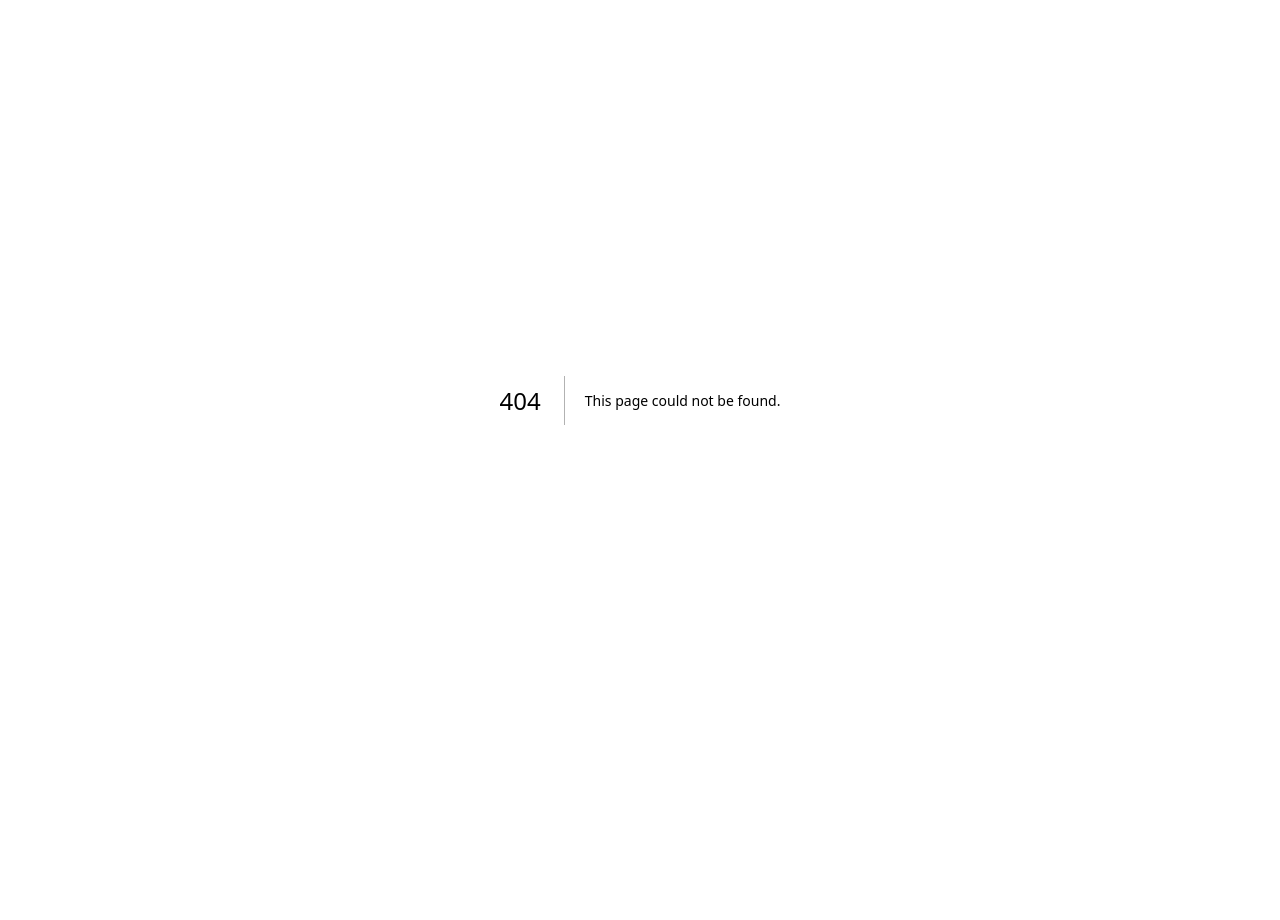
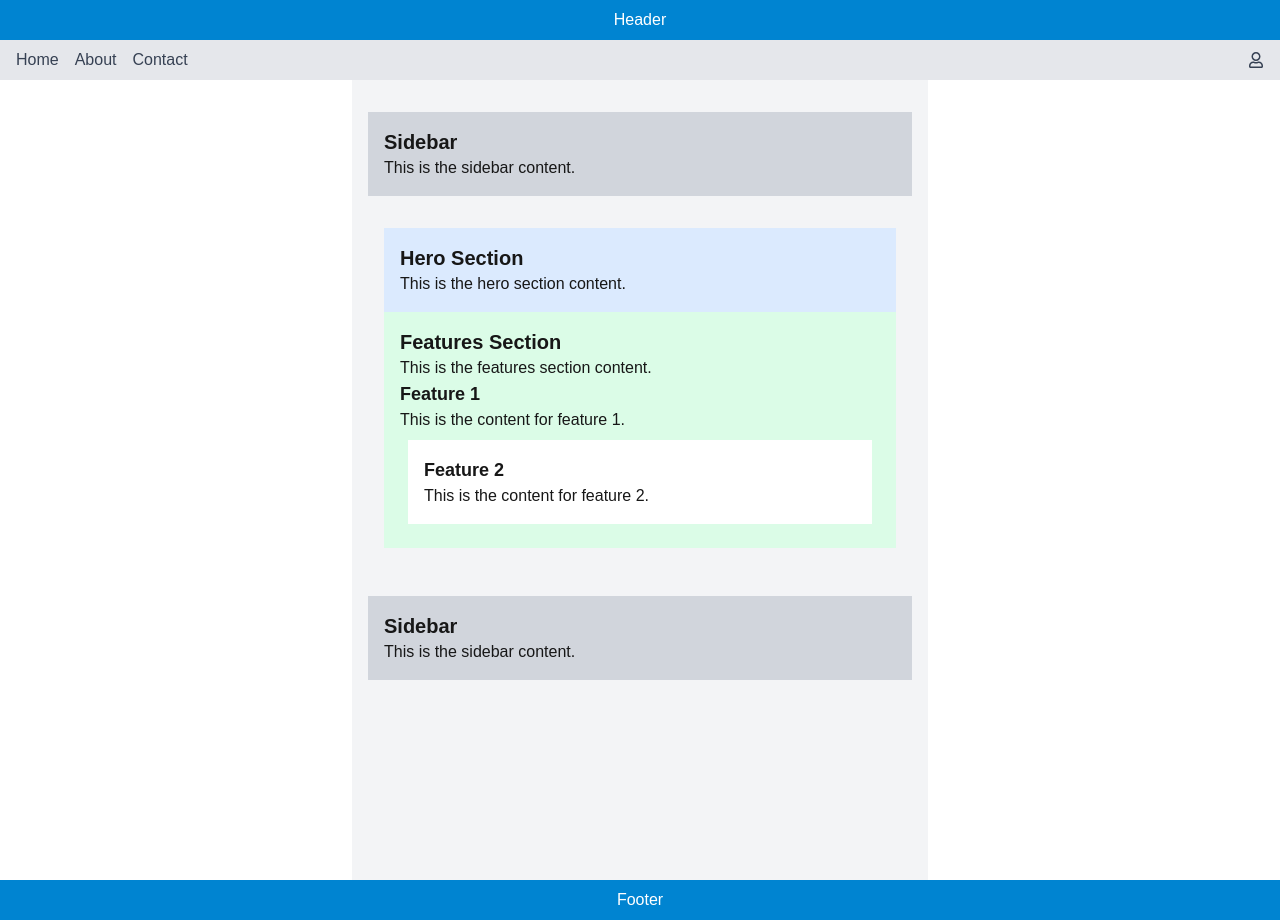
Before and after one commit to abdulwasiu6609/practice_projects, a Next.js app: page /practices/htmllayout in a window 1280 px wide. Before the commit this address had no page. Before the commit the page ends 800 px from the top, so only its background shows below. Built offline with nearby package versions, Linux system fonts and the light colour scheme.

Commit message:
html layout added

```diff
--- /dev/null
+++ b/app/practices/htmllayout/page.jsx
@@ -0,0 +1,71 @@
+import { FaRegUser } from "react-icons/fa";
+import { CiMenuBurger } from "react-icons/ci";
+
+export default function HtmlLayout() {
+  return (
+    <div className="bg-white w-full  h-svh">
+      <header className="bg-sky-600 w-full text-center p-2 text-white">
+        Header
+      </header>
+      <nav className="bg-gray-200 w-full p-2 px-4 flex items-center justify-between">
+        {/* menu */}
+        <CiMenuBurger className="text-gray-700 hover:text-blue-500 sm:hidden" />
+        <ul className="hidden sm:flex  justify-end space-x-4">
+          <li>
+            <a href="#" className="text-gray-700 hover:text-blue-500">
+              Home
+            </a>
+          </li>
+          <li>
+            <a href="#" className="text-gray-700 hover:text-blue-500">
+              About
+            </a>
+          </li>
+          <li>
+            <a href="#" className="text-gray-700 hover:text-blue-500">
+              Contact
+            </a>
+          </li>
+        </ul>
+        {/* profile icon */}
+        <FaRegUser className="text-gray-700 hover:text-blue-500" />
+      </nav>
+      <div className="bg-gray-100 w-full h-full p-4 flex flex-col max-w-xl mx-auto  gap-4">
+        <aside className="bg-gray-300 p-4 mt-4">
+          <h2 className="text-xl font-bold">Sidebar</h2>
+          <p>This is the sidebar content.</p>
+        </aside>
+        <main className="p-4 w-full">
+          {/* <h1 className="text-2xl font-bold">Main Content</h1>
+          <p>This is the main content area.</p> */}
+          {/* hero section */}
+          <section className="bg-blue-100 p-4">
+            <h2 className="text-xl font-bold">Hero Section</h2>
+            <p>This is the hero section content.</p>
+          </section>
+          {/* features section */}
+          <section className="bg-green-100 p-4">
+            <h2 className="text-xl font-bold">Features Section</h2>
+            <p>This is the features section content.</p>
+            <article>
+              <h3 className="text-lg font-semibold">Feature 1</h3>
+              <p>This is the content for feature 1.</p>
+            </article>
+            <article className="bg-white p-4 m-2">
+              <h3 className="text-lg font-semibold">Feature 2</h3>
+              <p>This is the content for feature 2.</p>
+            </article>
+          </section>
+        </main>
+        <aside className="bg-gray-300 p-4 mt-4">
+          <h2 className="text-xl font-bold">Sidebar</h2>
+          <p>This is the sidebar content.</p>
+        </aside>
+      </div>
+      <footer className="bg-sky-600 w-full text-center p-2 text-white">
+        {" "}
+        Footer{" "}
+      </footer>
+    </div>
+  );
+}
```
